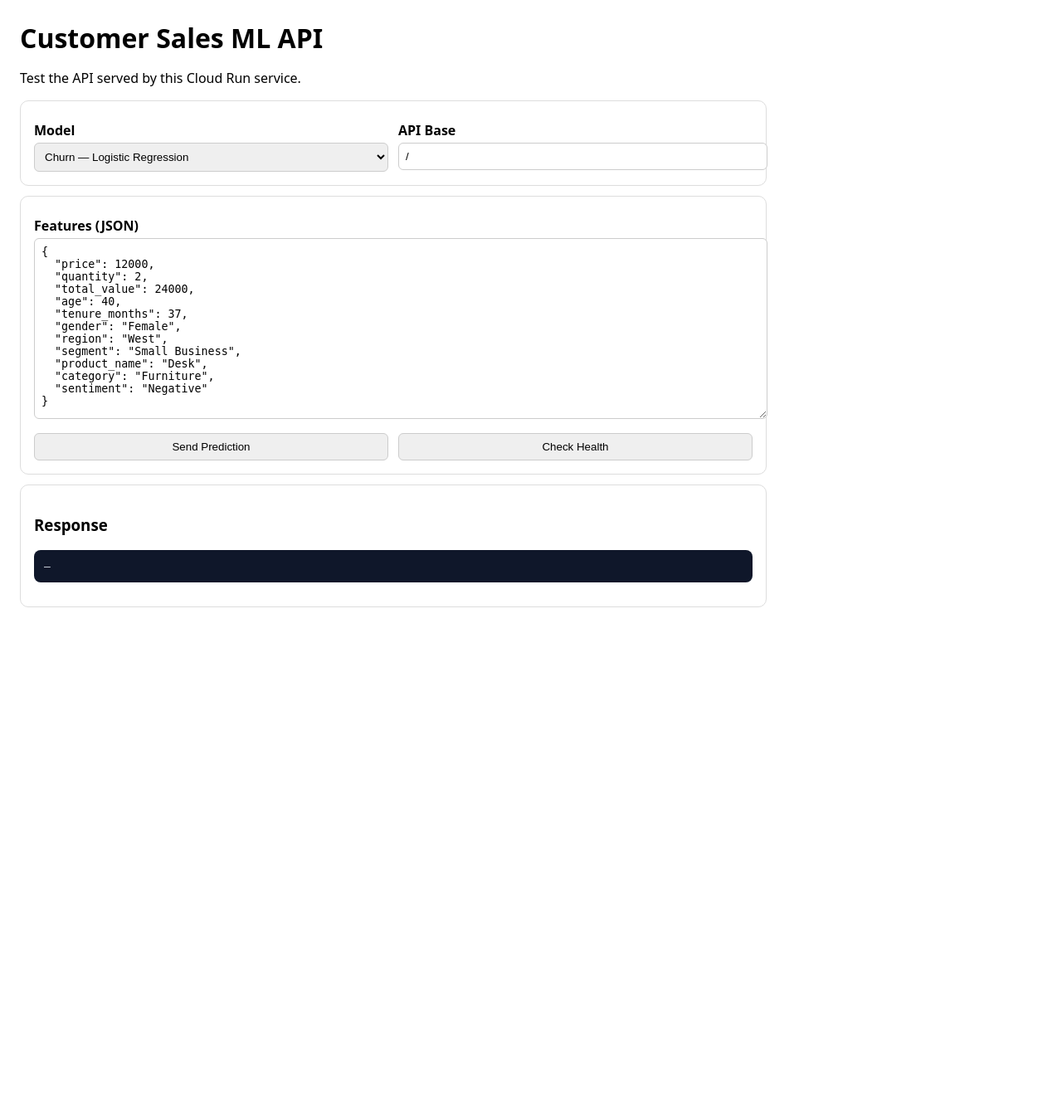
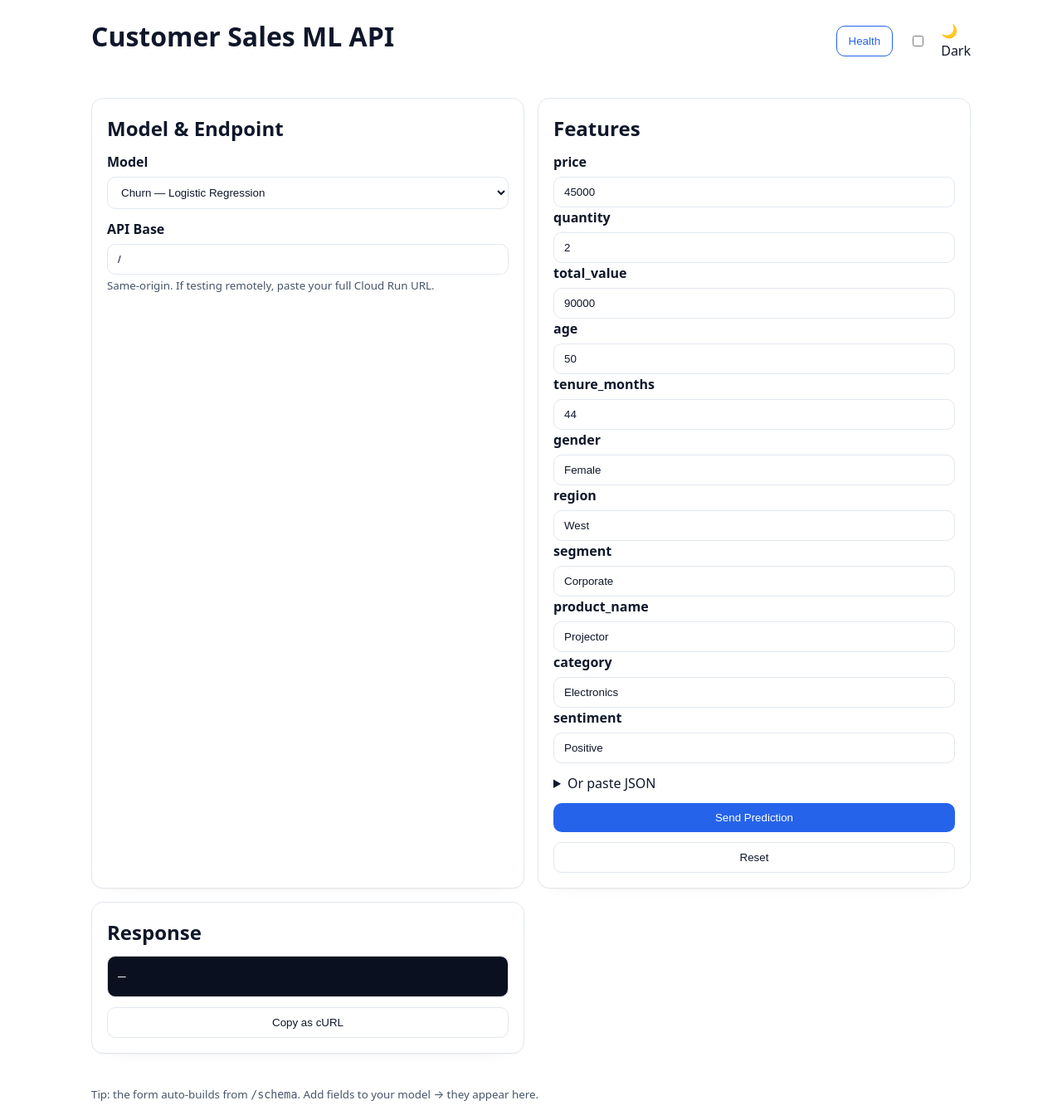
Before and after one commit to wbai0614/Capstone-William, a Flask app: page / in a window 1280 px wide. Shown: the whole page at 83% size. Before the commit the page ends 732 px from the top, so only its background shows below. Run offline with Flask 3, Linux system fonts and the light colour scheme; parts of the project's set-up code (start-up, migrations or seed data) failed here and were passed over.

Commit message:
UI upgrade: dynamic schema-driven form, dark mode, better UX

```diff
--- /dev/null
+++ b/static/app.css
@@ -0,0 +1,72 @@
+:root {
+  --bg: #ffffff;
+  --text: #0f172a;
+  --muted: #475569;
+  --card: #ffffff;
+  --border: #e2e8f0;
+  --primary: #2563eb;
+  --primary-text: #ffffff;
+}
+
+html[data-theme="dark"] {
+  --bg: #0b1220;
+  --text: #e5e7eb;
+  --muted: #94a3b8;
+  --card: #0f172a;
+  --border: #1e293b;
+  --primary: #3b82f6;
+  --primary-text: #0b1220;
+}
+
+* { box-sizing: border-box; }
+html, body { height: 100%; }
+body {
+  margin: 0; font: 16px/1.5 system-ui,-apple-system,Segoe UI,Roboto,Arial,sans-serif;
+  background: var(--bg); color: var(--text);
+}
+
+.container { max-width: 1100px; margin: 0 auto; padding: 20px; }
+.header, .footer { display: flex; align-items: center; justify-content: space-between; gap: 12px; }
+.grid { display: grid; grid-template-columns: 1fr; gap: 16px; }
+@media (min-width: 960px) { .grid { grid-template-columns: 1fr 1fr; } }
+
+.card {
+  background: var(--card); border: 1px solid var(--border);
+  border-radius: 14px; padding: 18px;
+  box-shadow: 0 1px 0 rgba(0,0,0,.03), 0 8px 24px -24px rgba(0,0,0,.25);
+}
+
+h1, h2 { margin: 0 0 10px; }
+.row { display: grid; grid-template-columns: repeat(auto-fit,minmax(240px,1fr)); gap: 12px; }
+.mt { margin-top: 12px; }
+
+.field label { font-weight: 600; display:block; margin-bottom: 6px; }
+input, select, textarea {
+  width: 100%; padding: 10px 12px; border-radius: 10px; border: 1px solid var(--border);
+  background: transparent; color: var(--text);
+}
+textarea { min-height: 160px; }
+
+.btn {
+  padding: 10px 14px; border-radius: 10px; border: 1px solid var(--border);
+  background: transparent; color: var(--text); cursor: pointer;
+}
+.btn.primary { background: var(--primary); color: var(--primary-text); border: none; }
+.btn.secondary { background: transparent; border-color: var(--primary); color: var(--primary); }
+
+pre {
+  margin: 0; background: #0b1020; color: #e5e7eb; padding: 12px; border-radius: 10px;
+  border: 1px solid var(--border); overflow: auto; max-height: 400px;
+}
+
+.controls { display: flex; gap: 8px; align-items: center; }
+.toggle { display: flex; align-items: center; gap: 6px; user-select: none; }
+.toast {
+  font-size: 12px; background: var(--primary); color: var(--primary-text);
+  padding: 6px 10px; border-radius: 16px;
+}
+.loading::after {
+  content: "  •••"; animation: blink 1.2s infinite steps(4);
+}
+@keyframes blink { 50% { opacity: 0.35; } }
+small { color: var(--muted); }
--- /dev/null
+++ b/static/app.js
@@ -0,0 +1,244 @@
+const state = {
+  schema: null,
+  currentModel: null,
+  fieldsMeta: {},   // per-model array of fields
+};
+
+const els = {
+  model: document.getElementById("model"),
+  baseUrl: document.getElementById("baseUrl"),
+  formArea: document.getElementById("formArea"),
+  featuresBox: document.getElementById("featuresBox"),
+  output: document.getElementById("output"),
+  sendBtn: document.getElementById("sendBtn"),
+  resetBtn: document.getElementById("resetBtn"),
+  healthBtn: document.getElementById("healthBtn"),
+  copyCurlBtn: document.getElementById("copyCurlBtn"),
+  copyToast: document.getElementById("copyToast"),
+  themeToggle: document.getElementById("themeToggle"),
+};
+
+init();
+
+async function init() {
+  // Theme
+  const savedTheme = localStorage.getItem("theme") || "light";
+  document.documentElement.setAttribute("data-theme", savedTheme);
+  els.themeToggle.checked = savedTheme === "dark";
+  els.themeToggle.addEventListener("change", () => {
+    const t = els.themeToggle.checked ? "dark" : "light";
+    document.documentElement.setAttribute("data-theme", t);
+    localStorage.setItem("theme", t);
+  });
+
+  // Fetch schema & build model dropdown
+  await loadSchema();
+  buildModelSelect();
+
+  // Events
+  els.model.addEventListener("change", () => {
+    state.currentModel = els.model.value;
+    buildFormForModel(state.currentModel);
+    populateJsonBox(state.currentModel);
+  });
+
+  els.sendBtn.addEventListener("click", sendPrediction);
+  els.resetBtn.addEventListener("click", () => {
+    buildFormForModel(state.currentModel, true);
+    populateJsonBox(state.currentModel);
+    els.output.textContent = "—";
+  });
+
+  els.healthBtn.addEventListener("click", checkHealth);
+  els.copyCurlBtn.addEventListener("click", copyAsCurl);
+
+  // Initial UI
+  state.currentModel = els.model.value;
+  buildFormForModel(state.currentModel);
+  populateJsonBox(state.currentModel);
+}
+
+async function loadSchema() {
+  try {
+    const base = cleanBase();
+    const res = await fetch(`${base}/schema`);
+    state.schema = await res.json();
+  } catch (e) {
+    state.schema = null;
+    toast("Couldn’t load /schema");
+  }
+}
+
+function buildModelSelect() {
+  const m = state.schema?.models || {};
+  const order = [
+    "logreg_churn", "decision_tree_churn", "svm_churn",
+    "kmeans_clusters", "linreg_sales"
+  ];
+  els.model.innerHTML = "";
+  order.forEach(key => {
+    if (m[key]) {
+      const opt = document.createElement("option");
+      opt.value = m[key].model_type;
+      opt.textContent = prettyName(m[key].model_type);
+      els.model.appendChild(opt);
+    }
+  });
+}
+
+function prettyName(kind) {
+  switch (kind) {
+    case "logreg": return "Churn — Logistic Regression";
+    case "dtree":  return "Churn — Decision Tree";
+    case "svm":    return "Churn — SVM";
+    case "kmeans": return "Clustering — KMeans";
+    case "linreg": return "Sales — Linear Regression";
+    default:       return kind;
+  }
+}
+
+function buildFormForModel(kind, reset=false) {
+  const m = state.schema?.models;
+  if (!m) return;
+
+  let fields = [];
+  if (kind === "kmeans") {
+    fields = m.kmeans_clusters.required_numeric_fields || [];
+  } else if (kind === "linreg") {
+    fields = m.linreg_sales.required_fields || [];
+  } else if (kind === "logreg") {
+    fields = m.logreg_churn.required_fields || [];
+  } else if (kind === "dtree") {
+    fields = m.decision_tree_churn.required_fields || [];
+  } else if (kind === "svm") {
+    fields = m.svm_churn.required_fields || [];
+  }
+  state.fieldsMeta[kind] = fields;
+
+  // Default values from examples
+  let example = getExampleFor(kind);
+  let defaults = example?.features || {};
+
+  // Render inputs
+  els.formArea.innerHTML = "";
+  const frag = document.createDocumentFragment();
+  fields.forEach(name => {
+    const field = document.createElement("div");
+    field.className = "field";
+    field.innerHTML = `
+      <label>${name}</label>
+      <input data-key="${name}" type="${isNumeric(name) ? "number" : "text"}"
+             value="${reset ? "" : (defaults[name] ?? "")}">
+    `;
+    frag.appendChild(field);
+  });
+  els.formArea.appendChild(frag);
+}
+
+function populateJsonBox(kind) {
+  const example = getExampleFor(kind);
+  const features = {};
+  const fields = state.fieldsMeta[kind] || [];
+  // Grab current form values if present; otherwise use example
+  fields.forEach(name => {
+    const el = els.formArea.querySelector(`input[data-key="${name}"]`);
+    if (el) {
+      features[name] = el.type === "number" && el.value !== "" ? Number(el.value) : el.value;
+    } else {
+      features[name] = example?.features?.[name];
+    }
+  });
+  // For KMeans, allow list format too (advanced users can replace in textarea)
+  els.featuresBox.value = JSON.stringify(features, null, 2);
+}
+
+function getExampleFor(kind) {
+  const m = state.schema?.models;
+  if (!m) return null;
+  switch (kind) {
+    case "logreg": return m.logreg_churn.example_payload;
+    case "dtree":  return m.decision_tree_churn.example_payload;
+    case "svm":    return m.svm_churn.example_payload;
+    case "kmeans": return m.kmeans_clusters.example_payload_dict;
+    case "linreg": return m.linreg_sales.example_payload;
+    default:       return null;
+  }
+}
+
+function isNumeric(name) {
+  return ["price","quantity","total_value","age","tenure_months"].includes(name);
+}
+
+function cleanBase() {
+  // Allow "/" (same-origin) or a full URL
+  return (els.baseUrl.value || "/").replace(/\/$/, "");
+}
+
+async function sendPrediction() {
+  const base = cleanBase();
+  let payload;
+  try {
+    // Prefer JSON box (what the user sees/edits), but align model_type from select
+    const featuresJson = JSON.parse(els.featuresBox.value || "{}");
+    payload = { model_type: els.model.value, features: featuresJson };
+  } catch {
+    toast("Invalid JSON in Features");
+    return;
+  }
+
+  toggleLoading(true);
+  try {
+    const res = await fetch(`${base}/predict`, {
+      method: "POST",
+      headers: { "Content-Type": "application/json" },
+      body: JSON.stringify(payload)
+    });
+    const data = await res.json();
+    els.output.textContent = JSON.stringify(data, null, 2);
+  } catch (e) {
+    els.output.textContent = "Request failed: " + e.message;
+  } finally {
+    toggleLoading(false);
+  }
+}
+
+async function checkHealth() {
+  const base = cleanBase();
+  toggleLoading(true);
+  try {
+    const res = await fetch(`${base}/health`);
+    const data = await res.json();
+    els.output.textContent = JSON.stringify(data, null, 2);
+  } catch (e) {
+    els.output.textContent = "Health check failed: " + e.message;
+  } finally {
+    toggleLoading(false);
+  }
+}
+
+function toggleLoading(isLoading) {
+  els.sendBtn.disabled = isLoading;
+  els.healthBtn.disabled = isLoading;
+  els.sendBtn.classList.toggle("loading", isLoading);
+  els.healthBtn.classList.toggle("loading", isLoading);
+}
+
+async function copyAsCurl() {
+  const base = cleanBase();
+  let features;
+  try {
+    features = JSON.parse(els.featuresBox.value || "{}");
+  } catch {
+    toast("Invalid JSON");
+    return;
+  }
+  const body = JSON.stringify({ model_type: els.model.value, features }, null, 0);
+  const curl = `curl -X POST ${base}/predict -H "Content-Type: application/json" -d '${body.replaceAll("'", "'\\''")}'`;
+  await navigator.clipboard.writeText(curl);
+  els.copyToast.hidden = false;
+  setTimeout(() => els.copyToast.hidden = true, 1200);
+}
+
+function toast(msg) {
+  els.output.textContent = msg;
+}
--- a/templates/index.html
+++ b/templates/index.html
@@ -1,107 +1,66 @@
 <!doctype html>
-<html lang="en">
+<html lang="en" data-theme="light">
 <head>
   <meta charset="utf-8"/>
+  <meta name="viewport" content="width=device-width, initial-scale=1"/>
   <title>Customer Sales ML API</title>
-  <meta name="viewport" content="width=device-width, initial-scale=1"/>
-  <style>
-    body{font-family:system-ui,-apple-system,Segoe UI,Roboto,Arial,sans-serif;margin:24px;max-width:900px}
-    h1{margin-bottom:8px} .card{border:1px solid #ddd;border-radius:10px;padding:16px;margin:12px 0}
-    label{display:block;margin:8px 0 4px;font-weight:600}
-    select,input,textarea,button{width:100%;padding:8px;border:1px solid #ccc;border-radius:6px}
-    textarea{height:200px} button{cursor:pointer}
-    .row{display:grid;grid-template-columns:1fr 1fr;gap:12px}
-    pre{background:#0f172a;color:#e2e8f0;padding:12px;border-radius:8px;overflow:auto}
-  </style>
+  <link rel="stylesheet" href="/static/app.css">
 </head>
 <body>
+  <header class="container header">
     <h1>Customer Sales ML API</h1>
-  <p>Test the API served by this Cloud Run service.</p>
+    <div class="controls">
+      <button id="healthBtn" class="btn secondary">Health</button>
+      <label class="toggle">
+        <input id="themeToggle" type="checkbox">
+        <span>🌙 Dark</span>
+      </label>
+    </div>
+  </header>
 
-  <div class="card">
+  <main class="container grid">
+    <section class="card">
+      <h2>Model & Endpoint</h2>
       <div class="row">
-      <div>
+        <div class="field">
           <label for="model">Model</label>
-        <select id="model">
-          <option value="logreg">Churn — Logistic Regression</option>
-          <option value="dtree">Churn — Decision Tree</option>
-          <option value="svm">Churn — SVM</option>
-          <option value="kmeans">Clustering — KMeans</option>
-          <option value="linreg">Sales — Linear Regression</option>
-        </select>
+          <select id="model"></select>
         </div>
-      <div>
-        <label>API Base</label>
+        <div class="field">
+          <label for="baseUrl">API Base</label>
           <input id="baseUrl" value="/" />
+          <small>Same-origin. If testing remotely, paste your full Cloud Run URL.</small>
         </div>
       </div>
+    </section>
+
+    <section class="card">
+      <h2>Features</h2>
+      <div id="formArea"></div>
+      <details class="mt">
+        <summary>Or paste JSON</summary>
+        <textarea id="featuresBox" spellcheck="false"></textarea>
+      </details>
+      <div class="row mt">
+        <button id="sendBtn" class="btn primary">Send Prediction</button>
+        <button id="resetBtn" class="btn">Reset</button>
       </div>
+    </section>
 
-  <div class="card">
-    <label for="features">Features (JSON)</label>
-    <textarea id="features">{
-  "price": 12000,
-  "quantity": 2,
-  "total_value": 24000,
-  "age": 40,
-  "tenure_months": 37,
-  "gender": "Female",
-  "region": "West",
-  "segment": "Small Business",
-  "product_name": "Desk",
-  "category": "Furniture",
-  "sentiment": "Negative"
-}</textarea>
-    <div class="row" style="margin-top:12px">
-      <button id="sendBtn">Send Prediction</button>
-      <button id="healthBtn">Check Health</button>
+    <section class="card">
+      <h2>Response</h2>
+      <pre id="output">—</pre>
+      <div class="mt row">
+        <button id="copyCurlBtn" class="btn">Copy as cURL</button>
+        <span id="copyToast" class="toast" hidden>Copied!</span>
       </div>
-  </div>
+    </section>
+  </main>
 
-  <div class="card">
-    <h3>Response</h3>
-    <pre id="output">—</pre>
-  </div>
+  <footer class="container footer">
+    <small>Tip: the form auto-builds from <code>/schema</code>. Add fields to your model → they appear here.</small>
+  </footer>
 
-<script>
-const output = document.getElementById("output");
-const modelSel = document.getElementById("model");
-const baseUrlInput = document.getElementById("baseUrl");
-const featuresBox = document.getElementById("features");
-
-document.getElementById("sendBtn").addEventListener("click", async () => {
-  const base = baseUrlInput.value.replace(/\/$/, "");
-  let features;
-  try {
-    features = JSON.parse(featuresBox.value);
-  } catch {
-    output.textContent = "Invalid JSON in Features box.";
-    return;
-  }
-  const payload = { model_type: modelSel.value, features };
-  try {
-    const res = await fetch(`${base}/predict`, {
-      method: "POST",
-      headers: { "Content-Type": "application/json" },
-      body: JSON.stringify(payload)
-    });
-    const data = await res.json();
-    output.textContent = JSON.stringify(data, null, 2);
-  } catch (err) {
-    output.textContent = "Request failed: " + err.message;
-  }
-});
-
-document.getElementById("healthBtn").addEventListener("click", async () => {
-  const base = baseUrlInput.value.replace(/\/$/, "");
-  try {
-    const res = await fetch(`${base}/health`);
-    const data = await res.json();
-    output.textContent = JSON.stringify(data, null, 2);
-  } catch (err) {
-    output.textContent = "Health check failed: " + err.message;
-  }
-});
-</script>
+  <script src="/static/app.js"></script>
 </body>
 </html>
```
Lines whose indentation alone changed are shown as unchanged.
